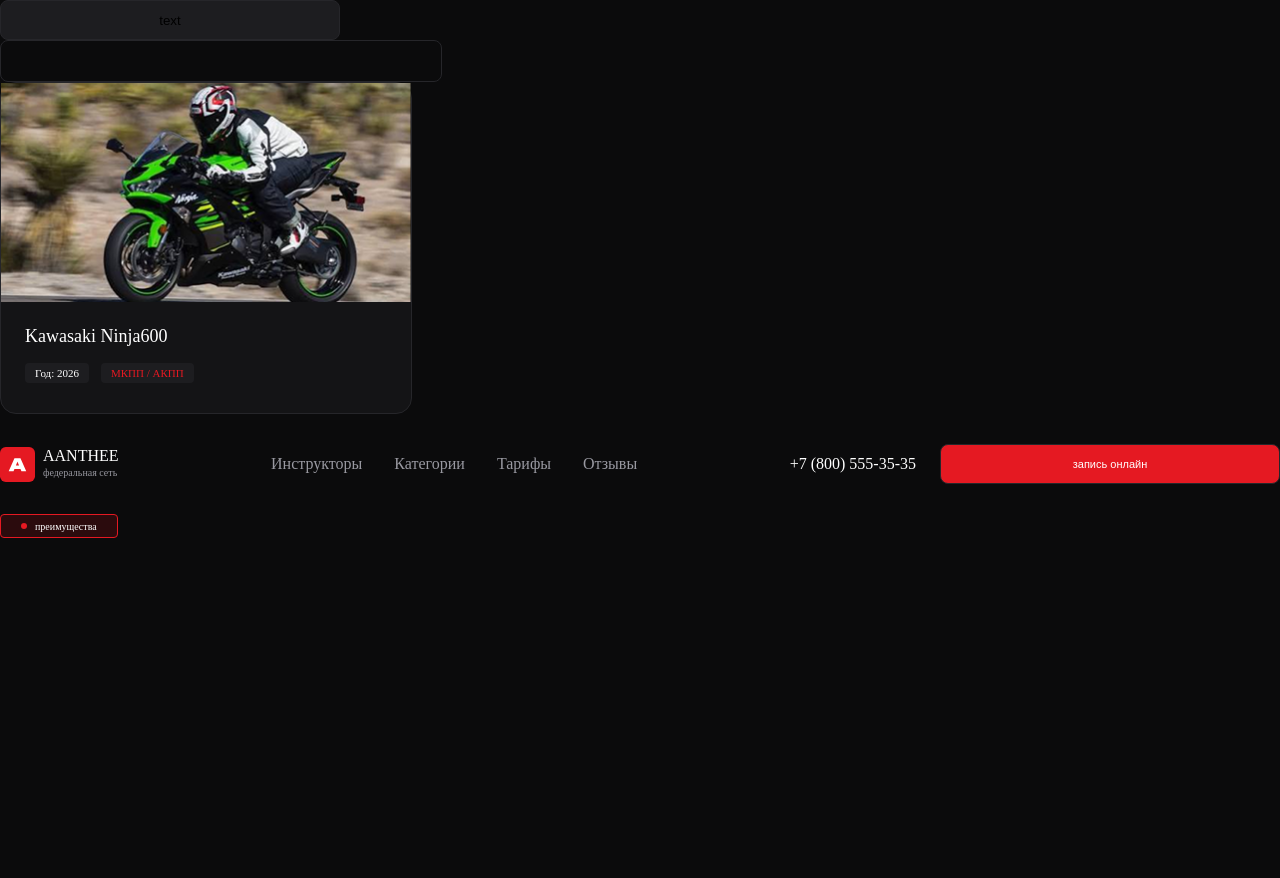
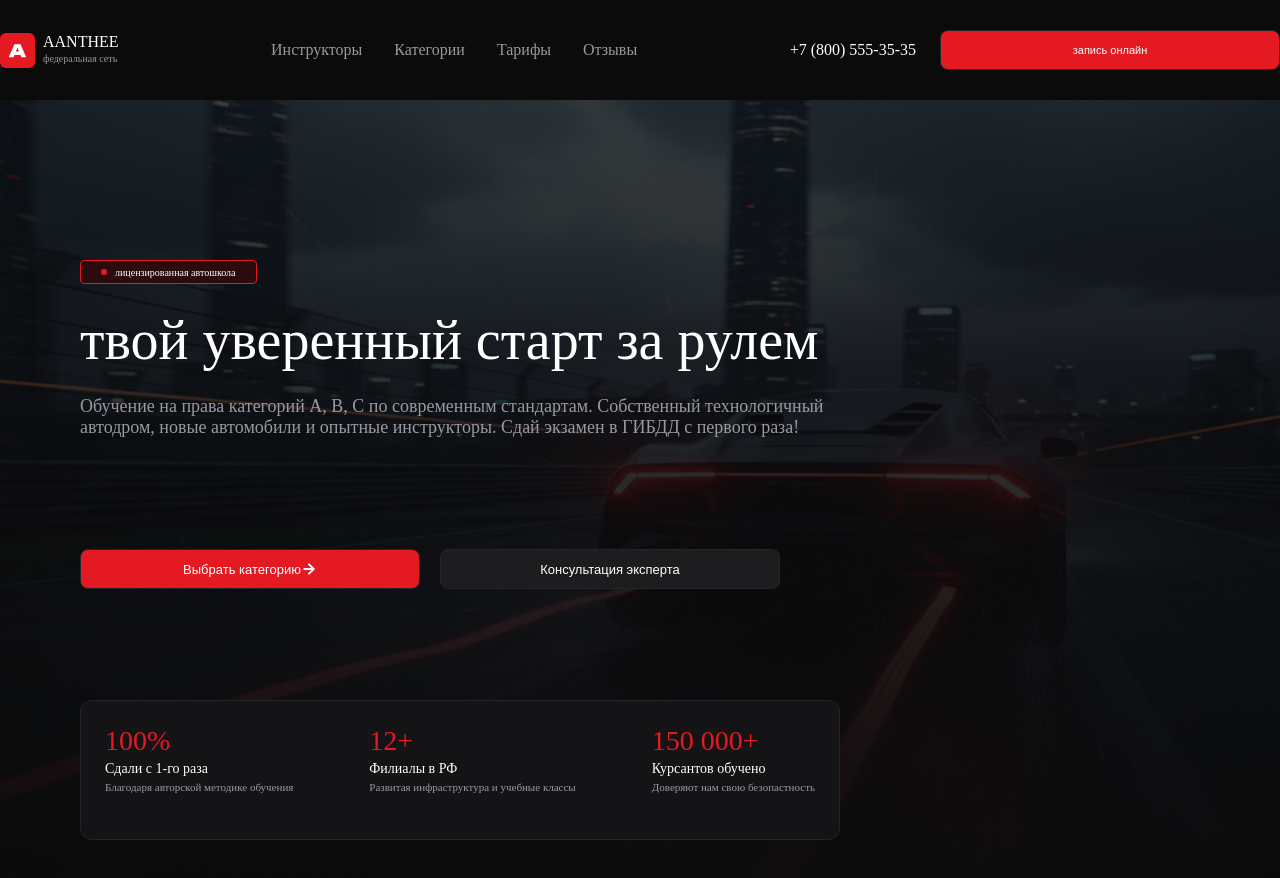
Before and after one commit to faza-ice/practice, a React (Vite) app: page / in a window 1280 px wide. Shown: the top 878 px of the page. Before the commit the page ends 800 px from the top, so only its background shows below. Built offline with nearby package versions, Linux system fonts and the light colour scheme.

Commit message:
сделал информационный блок про автошколу для главной страницы

```diff
--- a/src/app/App.jsx
+++ b/src/app/App.jsx
@@ -3,6 +3,7 @@ import Field from '@/shared/ui/Field'
 import Transports from '@/entities/transport/ui/transports'
 import Header from '@/widgets/header'
 import Plate from '@/shared/ui/Plate'
+import Info from '@/widgets/information'
 import './styles'
 
 function App() {
@@ -10,27 +11,12 @@ function App() {
 
   return (
     <>
-    <div>
-      <Button
-        option = {'grey'}
-      >
-        text
-      </Button>
+   <div>
+      <Header></Header>
     </div>
 
     <div>
-      <Field></Field>
-    </div>
-
-    <div>
-      <Transports></Transports>
-    </div>
-
-    <div>
-      <Header></Header>
-    </div>
-    <div>
-      <Plate >преимущества</Plate>
+      <Info></Info>
     </div>
     </>
   )
--- a/src/shared/ui/Button/Button.jsx
+++ b/src/shared/ui/Button/Button.jsx
@@ -3,14 +3,14 @@ import styles from './Button.module.css'
 
 
 const Button = (props)=>{
-    const {option, children, style}=props
+    const {option, children, className}=props
 
 
 
 
     return (
         <button
-            className = {clsx(styles.button, styles[option], style)}
+            className = {clsx(styles.button, styles[option], className)}
         >{children}
         </button>
     )
--- a/src/widgets/header/ui/Header/Header.jsx
+++ b/src/widgets/header/ui/Header/Header.jsx
@@ -1,4 +1,6 @@
 import Button from "@/shared/ui/Button"
+import Title from "@/shared/ui/Title"
+import Text from "@/shared/ui/Text"
 import imag from '@/shared/assets/logo.svg'
 import styles from "./Header.module.css"
 
@@ -9,17 +11,17 @@ const Header = ()=>{
         <div className={styles.header}>
             <div className={styles.logo}>
                 <img src={imag} alt="" />
-                <div className={styles.name}><span className={styles.title}>AANTHEE</span><span className={styles.text}>федеральная сеть</span></div>
+                <div className={styles.name}><Title className={styles.title}>AANTHEE</Title><Text className={styles.text}>федеральная сеть</Text></div>
             </div>
             <nav className={`${styles.nav}`}>
-                <a href="">Инструкторы</a>
-                <a href="">Категории</a>
-                <a href="">Тарифы</a>
-                <a href="">Отзывы</a>
+               <Text><a href="">Инструкторы</a></Text>
+               <Text><a href="">Категории</a></Text>
+               <Text><a href="">Тарифы</a></Text>
+               <Text><a href="">Отзывы</a></Text>
             </nav>
             <div className={styles.tech}>
-                <span className={styles.title}>+7 (800) 555-35-35</span>
-                <Button option='red' style={styles.button}>запись онлайн</Button>
+                <Title className={styles.title}>+7 (800) 555-35-35</Title>
+                <Button option='red' className={styles.button}>запись онлайн</Button>
             </div>
         </div>
     )
--- a/src/widgets/header/ui/Header/Header.module.css
+++ b/src/widgets/header/ui/Header/Header.module.css
@@ -18,7 +18,6 @@
 .nav{
     display: flex;
     column-gap: 32px;
-    color:var(--color-grey-1);
 }
 .tech{
     display: flex;
@@ -26,11 +25,9 @@
     column-gap: 24px;
 }
 .title{
-    color: var(--color-white);
     font-size: 16px;
 }
 .text{
-    color: var(--color-grey-1);
     font-size: 10px;
 }
 .button{
--- a/src/widgets/information/ui/Info/Info.jsx
+++ b/src/widgets/information/ui/Info/Info.jsx
@@ -1,36 +1,38 @@
 import Button from '@/shared/ui/Button'
 import imag from '@/shared/assets/arrow-right.svg'
+import Plate from '@/shared/ui/Plate'
+import Title from '@/shared/ui/Title'
+import Text from '@/shared/ui/Text'
 import styles from './Info.module.css'
 
 const Info = ()=>{
 
 
     return(
-        <div className="">
-            <div className="">
-                <span>лицензированная автошкола
-                </span>
-                <span>твой уверенный старт за рулем</span>
-                <span>Обучение на права категорий A, B, C по современным стандартам. Собственный технологичный автодром, новые автомобили и опытные инструкторы. Сдай экзамен в ГИБДД с первого раза!</span>
+        <div className={styles.info}>
+            <div className={styles.start}>
+                <Plate >лицензированная автошкола</Plate>
+                <Title className={styles.title}>твой уверенный старт за рулем</Title>
+                <Text className={styles.text}>Обучение на права категорий A, B, C по современным стандартам. Собственный технологичный автодром, новые автомобили и опытные инструкторы. Сдай экзамен в ГИБДД с первого раза!</Text>
             </div>
-            <div className="">
-                <Button option="red">Выбрать категорию <img src={imag} alt="" /></Button><Button option="grey">Консультация эксперта</Button>
+            <div className={styles.buttons}>
+                <Button option="red" className={styles.button}>Выбрать категорию <img src={imag} alt="" /></Button><Button option="grey" className={styles.button}>Консультация эксперта</Button>
             </div>
-            <div className="">
-                <div>
-                    <span>100%</span>
-                    <span>Сдали с 1-го раза</span>
-                    <span>Благодаря авторской методике обучения</span>
+            <div className={styles.plusCont}>
+                <div className={styles.plus}>
+                    <span className={styles.plusTitle}>100%</span>
+                    <span className={styles.plusSubTitle}>Сдали с 1-го раза</span>
+                    <span className={styles.plusText}>Благодаря авторской методике обучения</span>
                 </div>
-                <div>
-                    <span>12+</span>
-                    <span>Филиалы в РФ</span>
-                    <span>Развитая инфраструктура и учебные классы</span>
+                <div className={styles.plus}>
+                    <span className={styles.plusTitle}>12+</span>
+                    <span className={styles.plusSubTitle}>Филиалы в РФ</span>
+                    <span className={styles.plusText}>Развитая инфраструктура и учебные классы</span>
                 </div>
-                <div>
-                    <span>150 000+</span>
-                    <span>Курсантов обучено</span>
-                    <span>Доверяют нам свою безопастность</span>
+                <div className={styles.plus}>
+                    <span className={styles.plusTitle}>150 000+</span>
+                    <span className={styles.plusSubTitle}>Курсантов обучено</span>
+                    <span className={styles.plusText}>Доверяют нам свою безопастность</span>
                 </div>
             </div>
         </div>
--- a/src/widgets/information/ui/Info/Info.module.css
+++ b/src/widgets/information/ui/Info/Info.module.css
@@ -3,14 +3,65 @@
     height: 820px;
     display: flex;
     flex-direction: column;
+    justify-content: space-between;
     padding: 160px 80px 80px 80px;
     box-sizing: border-box;
     background-image: url('@/shared/assets/images/background.png');
+    background-position: center center;
+    background-repeat: no-repeat;
+    background-size: cover;
 }
 .start{
     width: 800px;
-    height:280px;
+    height:auto;
     display:flex;
     flex-direction: column;
+    row-gap: 24px;
+}
+.title{
+    font-size: 56px;
+}
+.text{
+    font-size: 18px;
+}
+.buttons{
+    display: flex;
+    column-gap: 20px;
+}
+.button{
+    display: flex;
+    align-items: center;
+    justify-content: center;
+    color: var(--color-white);
+    font-size: 13px;
+
+}
+.plusCont{
+    width: 760px;
+    height: 140px;
+    display: flex;
+    padding:24px;
+    column-gap: 24px;
+    box-sizing: border-box;
     justify-content: space-between;
+    background-color: var(--color-grey-2);
+    border: var(--border);
+    border-radius: 12px;
 }
+.plus{
+    display:flex;
+    flex-direction: column;
+    row-gap: 4px;
+}
+.plusTitle{
+    color: var(--color-red);
+    font-size: 28px;
+}
+.plusSubTitle{
+    color: var(--color-white);
+    font-size: 14px;
+}
+.plusText{
+    color: var(--color-grey-1);
+    font-size: 11px;
+}
```
